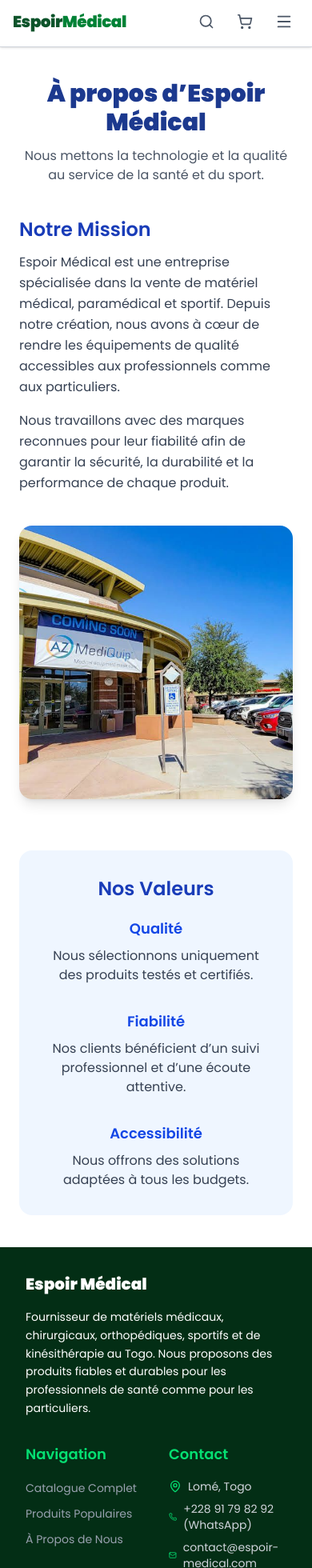
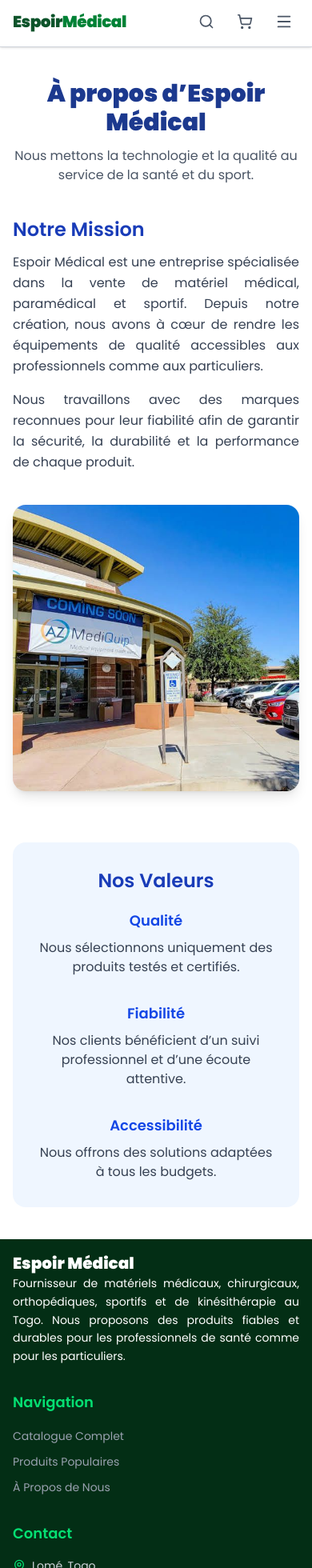
Before and after one commit to deogratias228/espoir-medical-ecommerce, a Next.js app: page /about in a window 390 px wide. Shown: the part 40-2000 px from the top of the page at 80% size. Built offline with nearby package versions, Linux system fonts and the light colour scheme; no server answers.

Commit message:
corrections après deploy

```diff
--- a/app/about/page.tsx
+++ b/app/about/page.tsx
@@ -16,12 +16,12 @@ export default function AboutPage() {
             <section className="grid md:grid-cols-2 gap-10 items-center mb-16">
                 <div>
                     <h2 className="text-2xl font-semibold text-blue-800 mb-3">Notre Mission</h2>
-                    <p className="leading-relaxed">
+                    <p className="leading-relaxed text-justify">
                         Espoir Médical est une entreprise spécialisée dans la vente de matériel médical,
                         paramédical et sportif. Depuis notre création, nous avons à cœur de rendre les
-                        équipements de qualité accessibles aux professionnels comme aux particuliers.
+                        équipements de qualité accessibles aux professionnels comme aux particuliers.&nbsp;
                     </p>
-                    <p className="mt-4 leading-relaxed">
+                    <p className="mt-4 leading-relaxed text-justify">
                         Nous travaillons avec des marques reconnues pour leur fiabilité afin de garantir
                         la sécurité, la durabilité et la performance de chaque produit.
                     </p>
--- a/app/layout.tsx
+++ b/app/layout.tsx
@@ -74,7 +74,7 @@ export default function RootLayout({
         <CartProvider>
           <div className="flex min-h-screen flex-col">
             <Header />
-            <main className="flex-grow bg-white px-2">
+            <main className="flex-grow bg-white">
               {children}
             </main>
             <Footer />
--- a/app/page.tsx
+++ b/app/page.tsx
@@ -23,10 +23,10 @@ export default function HomePage() {
   }, []);
 
   return (
-    <main className="text-gray-700">
+    <main className="text-gray-700 w-full">
       {/* ===== Hero Section ===== */}
       <section className="bg-green-50">
-        <div className="container mx-auto px-2 md:px-4 py-16 grid md:grid-cols-2 gap-10 items-center">
+        <div className="mx-auto px-4 md:px-4 py-16 grid md:grid-cols-2 gap-10 items-center">
           <div>
             <h1 className="text-2xl md:text-4xl font-bold text-green-900 leading-tight mb-4">
               Matériel Médical & Sportif <br /> Fiable et Accessible
@@ -63,25 +63,25 @@ export default function HomePage() {
       </section>
 
       {/* ===== Section : Avantages ===== */}
-      <section className="container mx-auto px-4 py-14">
+      <section className="mx-auto px-4 py-14">
         <h2 className="text-center text-2xl font-bold text-green-900 mb-10">
           Pourquoi choisir Espoir Médical ?
         </h2>
 
         <div className="grid md:grid-cols-3 gap-8">
-          <div className="text-center bg-white p-6 rounded-2xl shadow hover:shadow-md transition">
+          <div className="text-center bg-white/50 border border-gray-200 p-2 py-6 md:p-6 rounded-lg md:rounded-2xl shadow hover:shadow-2xl transition">
             <Shield className="mx-auto text-green-700 mb-3" size={40} />
             <h3 className="font-semibold text-lg text-green-800 mb-2">Qualité garantie</h3>
             <p>Des produits certifiés, sélectionnés auprès de fournisseurs fiables.</p>
           </div>
 
-          <div className="text-center bg-white p-6 rounded-2xl shadow hover:shadow-md transition">
+          <div className="text-center bg-white/50 border border-gray-200 p-2 py-6 md:p-6 rounded-lg md:rounded-2xl shadow hover:shadow-2xl transition">
             <HeartPulse className="mx-auto text-green-700 mb-3" size={40} />
             <h3 className="font-semibold text-lg text-green-800 mb-2">Santé & Bien-être</h3>
             <p>Des équipements pour les cliniques, hôpitaux, cabinets et particuliers.</p>
           </div>
 
-          <div className="text-center bg-white p-6 rounded-2xl shadow hover:shadow-md transition">
+          <div className="text-center bg-white/50 border border-gray-200 p-2 py-6 md:p-6 rounded-lg md:rounded-2xl shadow hover:shadow-2xl transition">
             <Dumbbell className="mx-auto text-green-700 mb-3" size={40} />
             <h3 className="font-semibold text-lg text-green-800 mb-2">Sport & Rééducation</h3>
             <p>Une gamme complète pour le fitness, la kinésithérapie et la remise en forme.</p>
@@ -91,7 +91,7 @@ export default function HomePage() {
 
       {/* ===== Section : Produits phares ===== */}
       <section className="bg-gray-50 py-14">
-        <div className="container mx-auto px-4">
+        <div className="mx-auto px-4">
           <div className="flex justify-between items-center mb-8">
             <h2 className="text-2xl font-bold text-green-900" id='top-products'>Produits populaires</h2>
             <Link href="/products" className="flex items-center text-green-700 font-medium hover:text-green-800">
--- a/components/cart/CardSidebar.tsx
+++ b/components/cart/CardSidebar.tsx
@@ -19,7 +19,7 @@ export default function CartSidebar({ isOpen, onClose }: CartSidebarProps) {
 
   const whatsappMessage = encodeURIComponent(
     `Bonjour, je souhaite commander les produits suivants :\n\n${cart
-      .map((item) => `\n* *${item.name}* x${item.quantity}\n`)
+      .map((item) => `\n* \`\`\`${item.quantity}\`\`\` *${item.name}*\n`)
       .join("\n")}\n\nMontant total estimé : ${total.toLocaleString()} F CFA`
   );
 
--- a/components/layout/Footer.tsx
+++ b/components/layout/Footer.tsx
@@ -16,13 +16,13 @@ const Footer = () => {
 
   return (
     <footer className="bg-green-950 text-white">
-      <div className="container mx-auto p-8 md:p-12">
+      <div className="container mx-auto p-4  md:p-12">
         <div className="grid grid-cols-2 gap-8 md:grid-cols-4">
 
           {/* Section 1: Contact et Présentation */}
           <div className="col-span-2 md:col-span-1">
-            <h3 className="text-xl font-bold mb-4">Espoir Médical</h3>
-            <p className="text-sm leading-relaxed">
+            <h3 className="text-xl font-bold mb">Espoir Médical</h3>
+            <p className="text-sm leading-relaxed text-justify">
               Fournisseur de matériels médicaux, chirurgicaux, orthopédiques, sportifs et de kinésithérapie au Togo.
               Nous proposons des produits fiables et durables pour les professionnels de santé comme pour les particuliers.
             </p>
@@ -30,12 +30,12 @@ const Footer = () => {
 
           {/* Sections de Liens Rapides */}
           {footerLinks.map((section) => (
-            <div key={section.title} className="col-span-1">
+            <div key={section.title} className="col-span-2 md:col-span-1">
               <h3 className="text-lg font-semibold mb-4 text-green-400">{section.title}</h3>
               <ul className="space-y-2">
                 {section.links.map((link) => (
                   <li key={link.name}>
-                    <Link href={link.href} className="text-sm text-gray-400 hover:text-white transition duration-150">
+                    <Link href={link.href} className="text-sm text-gray-400 hover:text-white transition duration-150 wrap-anywhere">
                       {link.name}
                     </Link>
                   </li>
@@ -43,7 +43,7 @@ const Footer = () => {
               </ul>
             </div>
           ))}
-          <div className="space-y-2 text-sm text-gray-300">
+          <div className="space-y-2 text-sm text-gray-300 col-span-2 md:col-span-1">
             <h3 className="text-lg font-semibold mb-4 text-green-400">Contact</h3>
             <p className="flex items-center"><MapPin size={16} className="mr-2 text-green-400" /> Lomé, Togo</p>
             <p className="flex items-center"><Phone size={16} className="mr-2 text-green-400" /> +228 91 79 82 92 (WhatsApp)</p>
--- a/components/products/ProductCard.tsx
+++ b/components/products/ProductCard.tsx
@@ -14,9 +14,9 @@ interface ProductCardProps {
 export default function ProductCard({ product }: ProductCardProps) {
   const { addToCart } = useCart();
 
-  const whatsappLink = `https://wa.me/22891798292?text=Bonjour!%20Je%20souhaite%20avoir%20plus%20d'informations%20sur%20le%20produit%20"${encodeURIComponent(
+  const whatsappLink = `https://wa.me/22891798292?text=Bonjour!%20Je%20souhaite%20avoir%20plus%20d'informations%20sur%20le%20produit%20*${encodeURIComponent(
     product.name
-  )}".`;
+  )}*.`;
   const detailsLink = `/products/${product.slug}`;
 
   const formattedPrice =
@@ -39,7 +39,7 @@ export default function ProductCard({ product }: ProductCardProps) {
 
   return (
     <article
-      className="bg-white rounded-xl shadow-md hover:shadow-lg transition overflow-hidden group cursor-pointer"
+      className="bg-gray-50 rounded-xl border border-gray-200 shadow-md hover:shadow-lg transition overflow-hidden group cursor-pointer"
       onClick={() => (window.location.href = detailsLink)}
     >
       {/* Image du produit */}
```
